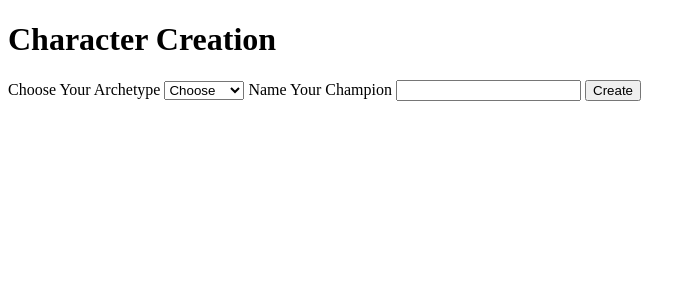
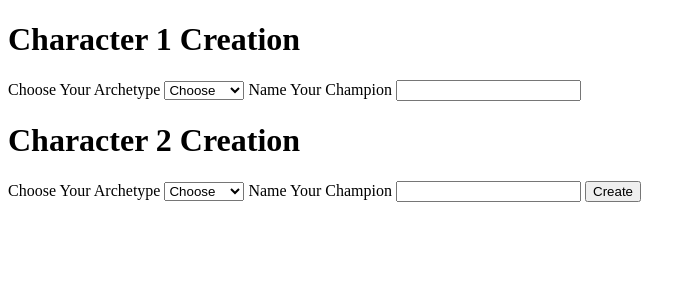
Before and after one commit to ian-mcdonald0/GameMaster, a Flask app: page /game/new in a window 1280 px wide. Shown: the top 300 px of the page, without its empty margins (0-696 px from the left). Run offline with Flask 2, Linux system fonts and the light colour scheme.

Commit message:
Added second character to game controller. game class passing into flask render_template for flexibility

```diff
--- a/flask_app/controllers/gameController.py
+++ b/flask_app/controllers/gameController.py
@@ -1,6 +1,6 @@
 from flask_app import app
 from flask import render_template, redirect, request, flash, session
-from flask_app.models.game import Game
+from flask_app.models.Game import Game
 import json
 
 with open("character_class_configs.json") as f:
@@ -30,14 +30,16 @@ def characterCreate():
     # player1 = newGame.generateCharacter(reference_class_dict, char_type, char_name )
 
     data = {
-        'archetype': request.form['archetype'],
-        'name': request.form['name']
+        'archetype1': request.form['archetype1'],
+        'archetype2': request.form['archetype2'],
+        'name1': request.form['name1'],
+        'name2': request.form['name2']
     }
     # print(reference_class_dict)
     # print(data)
-    print(type(newGame))
-    newGame.generateCharacter(data['archetype'], data['name'])
-    player1 = newGame.characters[data['name']]
-    print(player1.name)
-    # print(player1.)
-    return render_template('start.html', player = player1)
+    newGame.generateCharacter(data['archetype1'], data['name1'])
+    newGame.generateCharacter(data['archetype2'], data['name2'])
+    # player1 = newGame.characters[data['name']]
+    # print(player1.name)
+    # # print(player1.)
+    return render_template('start.html', game = newGame)
--- a/flask_app/templates/charCreate.html
+++ b/flask_app/templates/charCreate.html
@@ -8,10 +8,10 @@
 </head>
 <body>
     <form action="/character/create" method='POST'>
-        <h1>Character Creation</h1>
+        <h1>Character 1 Creation</h1>
         <div>
             <label for="archetype">Choose Your Archetype</label>
-            <select name="archetype">
+            <select name="archetype1">
                 <option value="">Choose</option>
                 <option value="barbarian">Barbarian</option>
                 <option value="archer">Archer</option>
@@ -20,7 +20,22 @@
                 <option value="knight">Knight</option>
             </select>
             <label for="name">Name Your Champion</label>
-            <input type="text" name="name">
+            <input type="text" name="name1">
+        </div>
+
+        <h1>Character 2 Creation</h1>
+        <div>
+            <label for="archetype">Choose Your Archetype</label>
+            <select name="archetype2">
+                <option value="">Choose</option>
+                <option value="barbarian">Barbarian</option>
+                <option value="archer">Archer</option>
+                <option value="priest">Priest</option>
+                <option value="mage">Mage</option>
+                <option value="knight">Knight</option>
+            </select>
+            <label for="name">Name Your Champion</label>
+            <input type="text" name="name2">
             <input type="submit" value="Create">
         </div>
     </form>
```
Also changed, not shown: flask_app/templates/start.html (+6 -1 lines).
